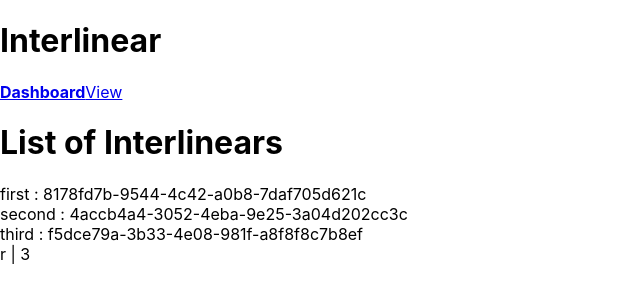
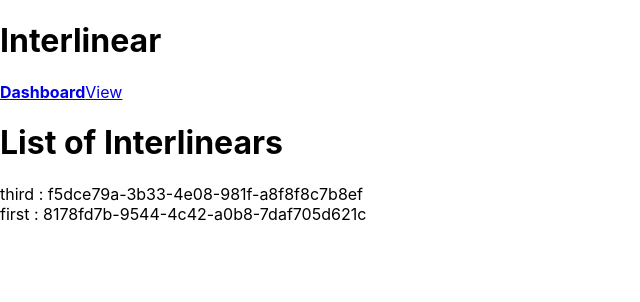
Before and after one commit to igoryen/emblica, a React (Create React App) app: page / in a window 1280 px wide. Shown: the top 302 px of the page, without its empty margins (0-640 px from the left). Built offline with nearby package versions, Linux system fonts and the light colour scheme.

Commit message:
Can display sorted and filtered array of interlinears

```diff
--- a/src/components/InterlinearList.js
+++ b/src/components/InterlinearList.js
@@ -1,6 +1,7 @@
 import React from 'react'
 import { connect } from 'react-redux'
 import InterlinearListItem from './InterlinearListItem'
+import selectInterlinears from '../selectors/interlinears'
 
 const InterlinearList = (props) => (
     <div>
@@ -10,14 +11,12 @@ const InterlinearList = (props) => (
                 return <InterlinearListItem key={interlinear.id} {...interlinear} />
             })
         }
-        {props.filters.text} | {props.interlinears.length}
     </div>
 )
 
 const mapStateToProps = (state) => {
     return {
-        interlinears: state.interlinears,
-        filters: state.filters
+        interlinears: selectInterlinears(state.interlinears, state.filters)
     }
 }
 
```
